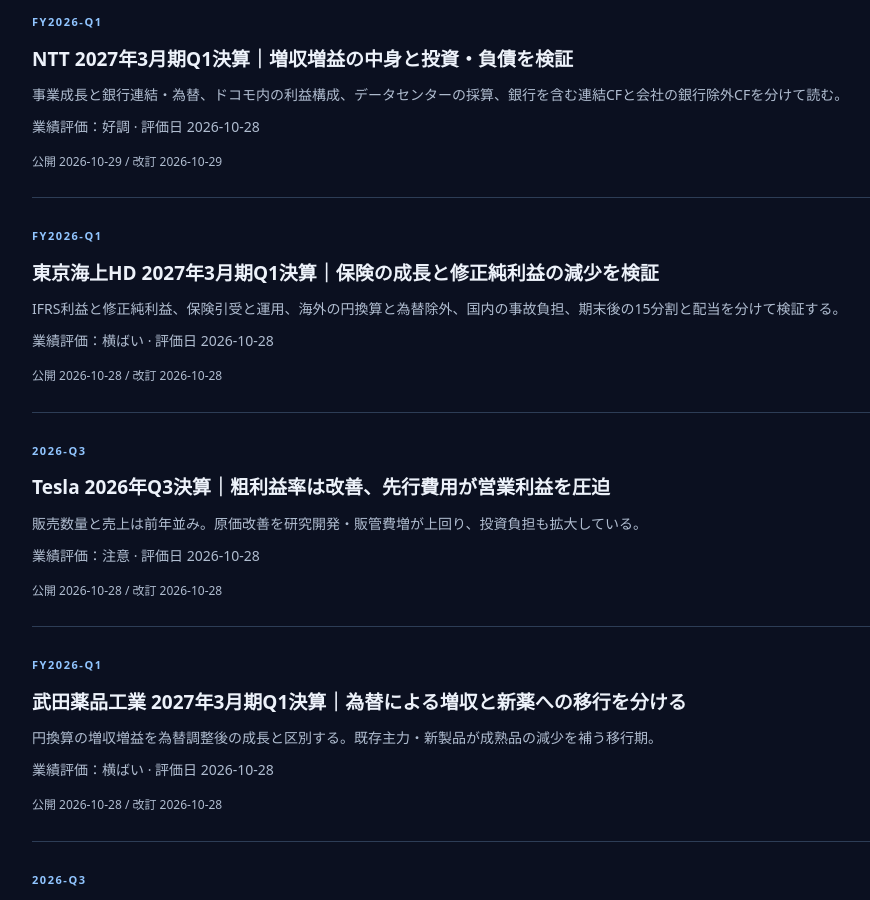
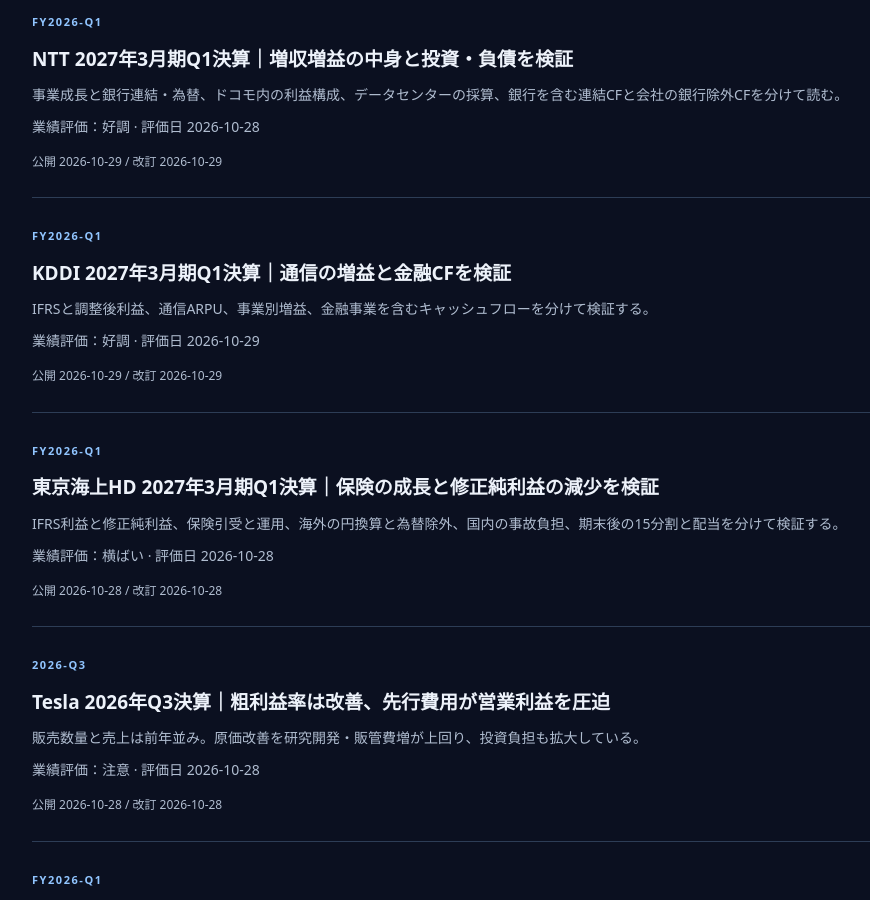
Before and after one commit to nick-shu3/investment-tankyu, a Jekyll site: the page built from index.html, in a window 1280 px wide and 900 px high, scrolled down 2821 px. Shown: the whole window, without its empty margins (76-946 px from the left). Built offline with Jekyll 4.4.1, drawn with Linux system fonts in a browser that asks for light colours; some of the changed lines change nothing that is shown; some of the changed text lies outside the part shown.

Commit message:
Add KDDI FY2026 Q1 research (#18)

```diff
--- /dev/null
+++ b/_articles/kddi-fy2026-q1.md
@@ -0,0 +1,123 @@
+---
+title: "KDDI 2027年3月期Q1決算｜通信の増益と金融CFを検証"
+company_id: kddi
+period: FY2026-Q1
+published: "2026-10-29"
+updated: "2026-10-29"
+announcement: "2026-08-07"
+review_status: 公式資料照合・AI分析
+rating: 好調
+rating_date: "2026-10-29"
+rating_reason: 通信収入の増加を中心に全セグメントが増収し、営業利益率も改善。金融事業の減益と資金移動、将来の投資負担には注意する。
+summary: IFRSと調整後利益、通信ARPU、事業別増益、金融事業を含むキャッシュフローを分けて検証する。
+conclusions:
+  - 売上高は1兆4,873億円で前年同期比5.1%増、IFRS営業利益は3,142億円で21.1%増。調整後営業利益も3,143億円で21.1%増となった。
+  - 通信が増益を牽引し、モバイルARPUは4,240円から4,400円へ改善。一方、金融子会社の営業利益は減少しており、全事業が同じ強さで伸びたわけではない。
+  - 連結営業CFはマイナス1,135億円。金融事業の借入金減少などを含み、通信事業単体の資金創出力とは区別する。通期予想と年間配当84円は据え置き。
+---
+
+## 3行サマリー
+
+{% for conclusion in page.conclusions %}
+- {{ conclusion }}
+{% endfor %}
+
+**KDDI株式会社（9433）**は東京証券取引所プライム市場に上場する研究対象企業である（K0）。対象は**2027年3月期第1四半期、2026年4月1日〜6月30日、IFRS・連結**。FY2026-Q1と同一期間である。**公表日：2026年8月7日。分析・評価日：2026年10月29日。業績評価：好調。株価評価：未実施。** 最新公表済み決算はQ1と公式資料一覧で確認した（K1、K5）。本人コメントは未提供のため掲載しない。
+
+## 目次
+
+- [主要業績と利益の質](#results)
+- [事業別分析](#segments)
+- [財務・キャッシュフロー](#finance)
+- [見通しと次回の確認点](#outlook)
+- [出典・計算方法・更新履歴](#sources)
+
+<h2 id="results">主要業績と利益の質</h2>
+
+表は**百万円、EPSのみ円**。会社開示値は百万円未満四捨五入（K1 PDF通しp.1〜2、10）。
+
+| 指標 | 当期Q1 | 前年Q1 |
+|:--|--:|--:|
+| 売上高 | 1,487,316 | 1,415,734 |
+| IFRS営業利益 | 314,248 | 259,473 |
+| IFRS親会社帰属純利益 | 195,465 | 160,069 |
+| 基本EPS | 51.34 | 40.23 |
+| 希薄化後EPS | 51.33 | 40.22 |
+| 調整後営業利益 | 314,262 | 259,473 |
+| 調整後親会社帰属純利益 | 193,442 | 159,094 |
+
+売上高は前年同期比**5.1%増**、IFRS営業利益は**21.1%増**、親会社帰属純利益は**22.1%増**。営業利益率は独自計算で18.33%から21.13%へ改善した。会社の調整後利益は、非経常損益やポートフォリオ見直しに伴う一時損益を除いた非IFRS指標であり、IFRS実績と区別する（K1 PDF通しp.1〜2、K2 p.12）。
+
+営業利益には持分法投資損益11,365百万円を含む。税引前利益308,466百万円から法人所得税87,009百万円を差し引いた四半期利益221,457百万円のうち、非支配持分25,992百万円を控除して親会社帰属純利益195,465百万円となる。金融費用は前年7,948百万円から11,619百万円に増えた。端数差は会社の四捨五入による（K1 p.10）。
+
+**AI分析：** 増収と利益率の改善は評価できるが、調整後利益を保証された正常利益とはみなさない。EPSの増加には利益の増加に加えて期中平均株式数の減少も影響する。前四半期比は季節性・事業構成の条件を今回そろえていないため省略する。
+
+<h2 id="segments">事業別分析</h2>
+
+2027年3月期からセグメント区分を変更し、前年は新しい区分へ組替済み。以下の利益は**会社定義の調整後営業利益**、売上高はセグメント間取引を含む百万円で、連結売上にそのまま加算しない（K1 p.5、K2 p.4〜6）。
+
+| 事業 | 当期利益 | 前年利益 |
+|:--|--:|--:|
+| テレコムコア | 210,706 | 176,317 |
+| パーソナルグロース | 55,491 | 50,773 |
+| ビジネスグロース | 18,453 | 15,180 |
+
+**通信：** テレコムコアはモバイル収入増などで利益19.5%増。会社は調整後営業増益548億円のうち、通信収入の管理上の利益増を180億円と説明する。モバイルARPUは前年Q1の4,240円から4,400円へ上昇。定義には通信料等に加え端末補償サービス等を含み、単純な基本料金と同一ではない。ARPUの前年値はセグメント変更に合わせ修正されている（K2 p.8・12、K3 p.7・9）。
+
+**個人向け成長事業：** パーソナルグロースはデバイス関連収入やローソンの持分法投資利益の増加等で増益。一方、auフィナンシャルホールディングスのIFRS営業利益は117億円から80億円へ減少し、会社は預金増強と時価評価損の影響を挙げる。金融収入の増加だけで利益改善を判断しない（K1 p.5、K3 p.15〜16）。
+
+**法人向け：** ビジネスグロースはサイバーセキュリティ・AIインテグレーション、データセンターの収入増などで増収増益。AIやDCの需要は成長機会だが、投資額、稼働率、収益化までの期間を継続確認する（K1 p.5、K3 p.15）。
+
+**AI分析：** 通信契約を基盤に金融・法人サービスを組み合わせる事業構造は強みである。新たなサービスの採算、競合との料金競争、金融資産の評価損や信用リスクを合わせて追う。
+
+<h2 id="finance">財務・キャッシュフロー</h2>
+
+**百万円、Q1の3か月、連結**（K1 p.8〜9・14〜15）。
+
+| 指標 | 当期Q1 | 前年Q1 |
+|:--|--:|--:|
+| 営業CF | −113,535 | 331,099 |
+| 投資CF | −144,380 | −241,588 |
+| 会社開示FCF | −257,914 | 89,512 |
+| 財務CF | −37,100 | −45,144 |
+| 期末現金・現金同等物 | 786,926 | 963,507 |
+| 有形固定資産の取得支出 | −82,997 | −88,255 |
+| 無形資産の取得支出 | −72,913 | −66,291 |
+
+会社定義の**FCF＝営業CF＋投資CF**。短信の百万円表示を用いた当期の独自計算は−113,535−144,380＝−257,915百万円で、会社開示−257,914百万円との差1百万円は丸めによる。設備投資支払額は有形・無形の取得支出合計155,910百万円である。
+
+営業CFには金融事業の借入金の増減**−664,000百万円**、貸出金の増減＋155,192百万円、預金の増減＋93,763百万円等が含まれる。前年の金融事業借入金は＋360,000百万円だった。会社は借入金が増加から減少へ転じたことなどを営業CF悪化の要因に挙げている。金融取引を含む連結CFの赤字だけで通信本業の収益力や資金繰りを断定しない（K1 p.7・14）。
+
+会社開示の基礎FCFは−314,007百万円で、**営業CF−設備投資−リース＋税引後純利息支払額**という別定義。投資CF全体を使う上表のFCFと混同しない（K2 p.2）。
+
+6月末の借入金・社債は流動2,137,203百万円、非流動2,511,474百万円。金融事業の預金は流動5,645,963百万円、非流動114,752百万円で、銀行預金を一般事業会社の借入金と同一視しない。財務CFには自己株式取得のための預け金250,000百万円の支出が含まれるが、同額の自己株式をQ1に取得済みという意味ではない（K1 p.9・15）。
+
+<h2 id="outlook">見通しと次回の確認点</h2>
+
+会社は通期予想を据え置き、売上高6兆4,100億円、調整後営業利益1兆2,100億円、調整後親会社帰属純利益7,310億円を見込む。年間配当予想は**84円**（中間・期末各42円）で、前期実績80円から増配を予定する。これらは予想であり確定実績ではない（K1 p.1〜2）。
+
+次回決算は**2026年11月6日予定**。発表時刻は今回未確認で、既存カレンダーの日付と一致する（K5）。
+
+1. 通信ARPUと主要回線・解約率の改善が収益と利益に続くか。
+2. 金融事業の預金・信用費用・有価証券評価損と収益性。
+3. 法人向けAI・DCの受注、稼働と投資回収。
+4. 金融事業を含む連結CFと会社の基礎FCFの差、借入・還元の資金負担。
+5. 通期予想の前提と、費用投下・競争環境の変化。
+
+**総合評価：好調（2026年10月29日）。** 通信が利益を押し上げ、法人・個人向け成長領域も増益。一方、金融の減益と連結CFの変動は監視が必要。株価の割安・割高や売買推奨は評価していない。初回分析のため前回記事との予想検証はない。
+
+<h2 id="sources">出典・計算方法・更新履歴</h2>
+
+閲覧・最新期確認日は2026年10月29日。短信は表紙を含むPDF通しページ番号、詳細資料・説明資料は印字ページを記載する。
+
+- **K0** [会社発表](https://newsroom.kddi.com/ir-news/detail/kddi_ir-1210_4659.html)（2026年8月7日）、[株主・投資家向けFAQ](https://www.kddi.com/corporate/ir/faq/)：正式名称・証券コード・上場市場。
+- **K1** [2027年3月期第1四半期決算短信](https://newsroom.kddi.com/ir-news/assets/2026/kddi_ir-1210_4659/kddi_2027_1qc_fRT19b.pdf)（2026年8月7日）：p.1〜2業績・予想、p.5事業、p.7 CF概況、p.8〜10 BS・PL、p.14〜15 CF。
+- **K2** [決算詳細資料](https://newsroom.kddi.com/ir-news/assets/2026/kddi_ir-1210_4659/kddi_260807_data_448JP6.pdf)（2026年8月7日）：p.2 FCF・設備投資、p.4〜6セグメント、p.8・12 ARPUと定義。
+- **K3** [決算説明会資料](https://newsroom.kddi.com/ir-news/assets/2026/kddi_ir-1210_4659/kddi_260807_main_ILzSdX.pdf)（2026年8月7日）：p.7増益要因、p.9 ARPU、p.15〜16成長事業・金融。
+- **K5** [最新決算資料一覧](https://www.kddi.com/corporate/ir/ir-library/earning/)・[次回決算発表予定](https://newsroom.kddi.com/ir-news/detail/kddi_ir-1235_4748.html)：10月29日確認。次回発表日と説明会の時刻を混同しない。
+
+営業利益率＝営業利益÷売上高×100。IFRS利益率は314,248÷1,487,316＝21.13%、前年259,473÷1,415,734＝18.33%。会社の調整後利益率は別指標。CF表・BSの単位は百万円で、金融事業を含む連結値。未確認の金融費用・評価損の完全な内訳やDC投資回収額、次回発表時刻は推測しない。
+
+### 更新履歴
+
+- 2026年10月29日：初版。公式決算資料と照合し、IFRS・調整後利益、セグメント再編、金融CFを区別。次の決算は別記事として比較する。
--- a/_data/companies.json
+++ b/_data/companies.json
@@ -231,7 +231,16 @@
     "name": "KDDI",
     "ticker": "9433",
     "type": "日本株",
-    "description": "日本株"
+    "description": "通信、金融、エネルギー、法人向けIT等",
+    "legal_name": "KDDI株式会社",
+    "listing": {
+      "status": "listed",
+      "market": "東京証券取引所 プライム市場",
+      "name_source": "https://newsroom.kddi.com/ir-news/detail/kddi_ir-1210_4659.html",
+      "source": "https://www.kddi.com/corporate/ir/faq/",
+      "checked": "2026-10-29",
+      "scope": "国内の主要上場市場。海外・重複上場市場の網羅一覧ではない。"
+    }
   },
   {
     "id": "j-power",
```
Also changed, not shown: README.md.
